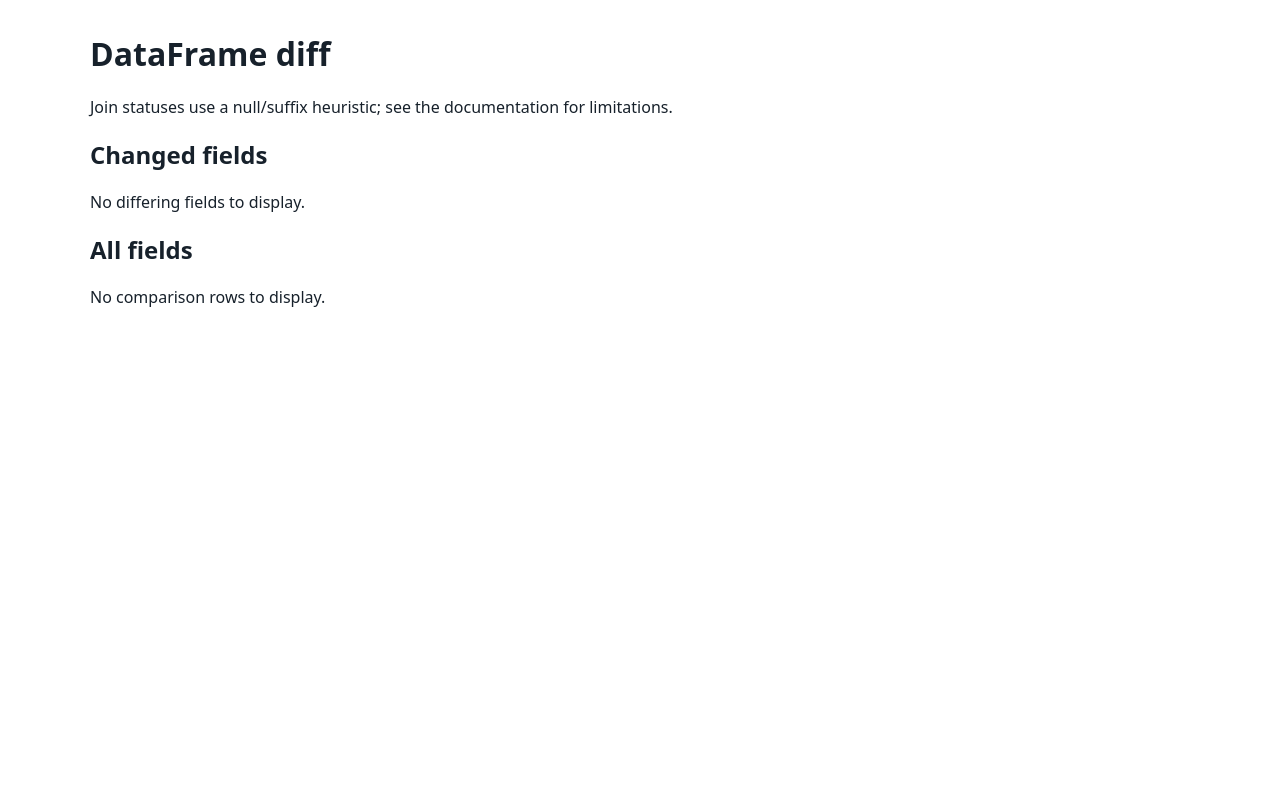
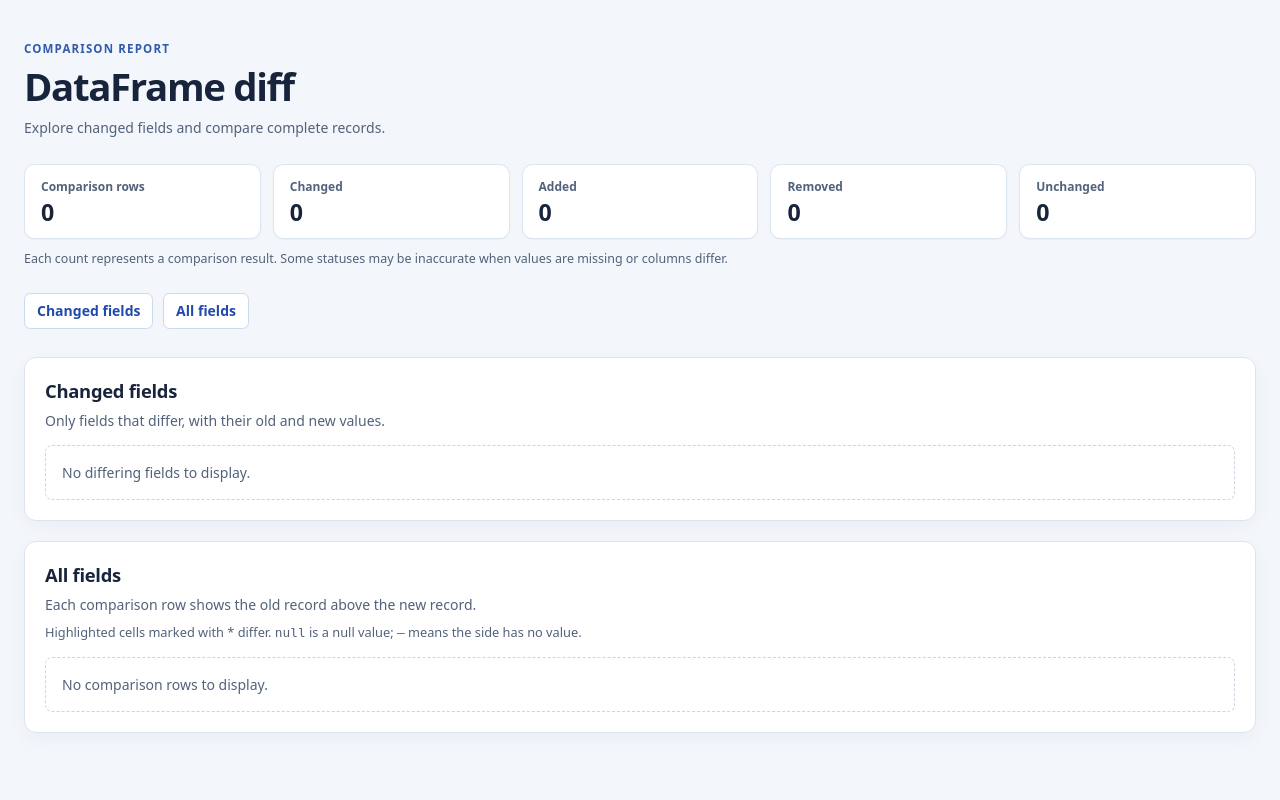
Before and after one commit to Robert-96/tools, a Python web app: template py-compare-df/src/templates/diff.html in a window 1280 px wide. Run offline with Jinja, Linux system fonts and the light colour scheme; the template is opened without the code that fills it, so the values that code supplies are empty.

Commit message:
Enhance HTML report with summary section, navigation links, and accessibility improvements

```diff
--- a/py-compare-df/src/templates/diff.html
+++ b/py-compare-df/src/templates/diff.html
@@ -5,78 +5,177 @@
     <meta name="viewport" content="width=device-width, initial-scale=1">
     <title>DataFrame diff</title>
     <style>
-      body {
-        font: 16px system-ui, sans-serif;
-        max-width: 1100px;
-        margin: 2rem auto;
-        padding: 0 1rem;
-        color: #17212b;
+      :root {
+        color-scheme: light;
+        --ink: #17243b;
+        --muted: #52627a;
+        --line: #dce4ef;
+        --surface: #fff;
+        --accent: #2655bd;
+        --mono: ui-monospace, SFMono-Regular, Consolas, monospace;
       }
 
-      table {
-        border-collapse: collapse;
-        width: 100%;
-        margin-top: 1rem;
+      * { box-sizing: border-box; }
+
+      body {
+        margin: 0;
+        background: #f3f6fb;
+        color: var(--ink);
+        font: 14px/1.5 system-ui, -apple-system, sans-serif;
       }
 
-      th, td {
-        border: 1px solid #cbd5e1;
-        padding: .55rem;
-        text-align: left;
-        overflow-wrap: anywhere;
+      a { color: #204aab; }
+      a:focus-visible, .table-wrap:focus-visible {
+        outline: 3px solid #2655bd;
+        outline-offset: 3px;
       }
 
-      th {
-        background: #e8eef5;
+      .page {
+        width: min(100% - 3rem, 1440px);
+        margin: 0 auto;
+        padding: 2.5rem 0 4rem;
       }
 
-      .Added {
-        background: #e4f7ea;
+      .eyebrow {
+        margin: 0 0 .4rem;
+        color: #315aab;
+        font-size: .72rem;
+        font-weight: 750;
+        letter-spacing: .1em;
+        text-transform: uppercase;
       }
 
-      .Removed {
-        background: #fde8e8;
+      h1 { margin: 0; font-size: clamp(1.7rem, 4vw, 2.4rem); line-height: 1.15; letter-spacing: -.035em; }
+      h2 { margin: 0; font-size: 1.15rem; letter-spacing: -.015em; }
+      p { margin: 0; }
+      .intro { margin-top: .6rem; color: var(--muted); }
+
+      .summary {
+        display: grid;
+        grid-template-columns: repeat(5, minmax(0, 1fr));
+        gap: .75rem;
+        margin: 1.6rem 0 .65rem;
       }
 
-      .Changed {
-        background: #fff4d6;
+      .metric {
+        margin: 0;
+        padding: .8rem 1rem;
+        border: 1px solid var(--line);
+        border-radius: .65rem;
+        background: var(--surface);
+        box-shadow: 0 1px 2px #17243b0a;
       }
 
-      .Unchanged {
-        background: #f1f5f9;
+      .metric dt { color: var(--muted); font-size: .75rem; font-weight: 650; }
+      .metric dd { margin: .2rem 0 0; font-size: 1.45rem; line-height: 1.15; font-weight: 700; font-variant-numeric: tabular-nums; }
+      .summary-note { color: var(--muted); font-size: .78rem; }
+
+      .navigation {
+        display: flex;
+        flex-wrap: wrap;
+        gap: .6rem;
+        margin: 1.5rem 0 1.75rem;
       }
 
-      .table-wrap {
-        overflow-x: auto;
+      .navigation a {
+        padding: .42rem .75rem;
+        border: 1px solid #cbd9ef;
+        border-radius: .4rem;
+        background: #fff;
+        font-weight: 650;
+        text-decoration: none;
       }
 
-      .changed-cell {
-        background: #ffe599;
-        font-weight: 600;
-        outline: 2px solid #8a5700;
-        outline-offset: -2px;
+      .navigation a:hover { background: #edf3ff; text-decoration: underline; }
+      .panel {
+        margin-top: 1.25rem;
+        border: 1px solid var(--line);
+        border-radius: .75rem;
+        background: var(--surface);
+        box-shadow: 0 6px 20px #17243b0a;
       }
 
-      .change-marker {
-        margin-left: .25em;
+      .panel-header { padding: 1.2rem 1.25rem .9rem; }
+      .panel-header p { margin-top: .3rem; color: var(--muted); }
+      .legend { margin-top: .55rem !important; font-size: .8rem; }
+      .empty { margin: 0 1.25rem 1.25rem; padding: 1rem; border: 1px dashed #cbd5e1; border-radius: .45rem; color: var(--muted); }
+
+      .table-wrap {
+        max-width: 100%;
+        overflow-x: auto;
+        border-top: 1px solid var(--line);
+        border-radius: 0 0 .75rem .75rem;
+      }
+
+      table { width: 100%; border-collapse: collapse; text-align: left; }
+      th, td { padding: .65rem .85rem; border-bottom: 1px solid #e8edf4; vertical-align: top; overflow-wrap: anywhere; }
+      thead th { background: #f6f8fc; color: #475871; font-size: .72rem; font-weight: 700; letter-spacing: .025em; white-space: nowrap; }
+      tbody th { background: #f9fbfe; font-family: var(--mono); font-weight: 600; }
+      tbody td { font-family: var(--mono); font-size: .8rem; }
+      tbody tr:last-child > * { border-bottom: 0; }
+      .all-fields-table { min-width: max-content; }
+      .all-fields-table th, .all-fields-table td { min-width: 7rem; max-width: 20rem; }
+      .all-fields-table tr.pair-start > * { border-top: 2px solid #cbd8e8; }
+      .all-fields-table tr.pair-start:first-child > * { border-top: 0; }
+
+      .Added { background: #eef9f1; }
+      .Removed { background: #fff2f1; }
+      .Changed { background: #fffaeb; }
+      .Unchanged { background: #f5f7fa; }
+      .changed-cell { background: #fff1bd; font-weight: 650; box-shadow: inset 3px 0 #9c6500; }
+      .change-marker { margin-left: .25em; color: #754900; }
+      .sr-only { position: absolute; width: 1px; height: 1px; padding: 0; margin: -1px; overflow: hidden; clip: rect(0, 0, 0, 0); white-space: nowrap; border: 0; }
+
+      @media (max-width: 700px) {
+        .page { width: calc(100% - 2rem); padding-top: 1.5rem; }
+        .summary { grid-template-columns: repeat(2, minmax(0, 1fr)); gap: .5rem; }
+        .metric { padding: .7rem .8rem; }
+        .panel-header { padding: 1rem; }
+        .empty { margin: 0 1rem 1rem; }
       }
     </style>
   </head>
   <body>
+    <main class="page">
+      <header>
+        <p class="eyebrow">Comparison report</p>
         <h1>DataFrame diff</h1>
-    <p>Join statuses use a null/suffix heuristic; see the documentation for limitations.</p>
-    <h2>Changed fields</h2>
+        <p class="intro">Explore changed fields and compare complete records.</p>
+      </header>
+
+      <section aria-labelledby="overview-heading">
+        <h2 id="overview-heading" class="sr-only">Join status overview</h2>
+        <dl class="summary">
+          <div class="metric"><dt>Comparison rows</dt><dd>{{ rows | length }}</dd></div>
+          {% for status in ("Changed", "Added", "Removed", "Unchanged") %}
+          <div class="metric"><dt>{{ status }}</dt><dd>{{ rows | selectattr("status", "equalto", status) | list | length }}</dd></div>
+          {% endfor %}
+        </dl>
+        <p class="summary-note">Each count represents a comparison result. Some statuses may be inaccurate when values are missing or columns differ.</p>
+      </section>
+
+      <nav class="navigation" aria-label="Report sections">
+        <a href="#changed-fields">Changed fields</a>
+        <a href="#all-fields">All fields</a>
+      </nav>
+
+      <section class="panel" id="changed-fields" aria-labelledby="changed-heading">
+        <div class="panel-header">
+          <h2 id="changed-heading">Changed fields</h2>
+          <p>Only fields that differ, with their old and new values.</p>
+        </div>
         {% set has_changes = rows | selectattr("changed_fields") | list | length > 0 %}
         {% if has_changes %}
-    <div class="table-wrap">
+        <div class="table-wrap" role="region" aria-label="Changed fields table, scroll horizontally for more columns" tabindex="0">
           <table>
+            <caption class="sr-only">Changed fields with old and new values</caption>
             <thead>
               <tr>
-            <th>Row</th>
-            <th>Status</th>
-            <th>Column</th>
-            <th>Old</th>
-            <th>New</th>
+                <th scope="col">Row</th>
+                <th scope="col">Status</th>
+                <th scope="col">Column</th>
+                <th scope="col">Old</th>
+                <th scope="col">New</th>
               </tr>
             </thead>
             <tbody>
@@ -96,13 +195,20 @@
           </table>
         </div>
         {% else %}
-    <p>No differing fields to display.</p>
+        <p class="empty">No differing fields to display.</p>
         {% endif %}
-    <h2>All fields</h2>
+      </section>
+
+      <section class="panel" id="all-fields" aria-labelledby="all-heading">
+        <div class="panel-header">
+          <h2 id="all-heading">All fields</h2>
+          <p>Each comparison row shows the old record above the new record.</p>
+          <p class="legend">Highlighted cells marked with * differ. <code>null</code> is a null value; <code>—</code> means the side has no value.</p>
+        </div>
         {% if rows %}
-    <p>Highlighted cells marked with * differ between the old and new records.</p>
-    <div class="table-wrap">
-      <table>
+        <div class="table-wrap" role="region" aria-label="All fields table, scroll horizontally for more columns" tabindex="0">
+          <table class="all-fields-table">
+            <caption class="sr-only">All fields, with old and new records on consecutive rows</caption>
             <thead>
               <tr>
                 <th scope="col">Row</th>
@@ -117,7 +223,7 @@
               {% for row in rows %}
               {% set values = row.values %}
               {% set changed = row.changed_fields %}
-          <tr>
+              <tr class="pair-start">
                 <th scope="row">{{ row.identity }}</th>
                 <td>{{ row.status }}</td>
                 <td>Old</td>
@@ -138,7 +244,9 @@
           </table>
         </div>
         {% else %}
-    <p>No comparison rows to display.</p>
+        <p class="empty">No comparison rows to display.</p>
         {% endif %}
+      </section>
+    </main>
   </body>
 </html>
```
Also changed, not shown: py-compare-df/tests/test_diff.py (+42 -2 lines), py-compare-df/README.md. Lines whose indentation alone changed are shown as unchanged.
